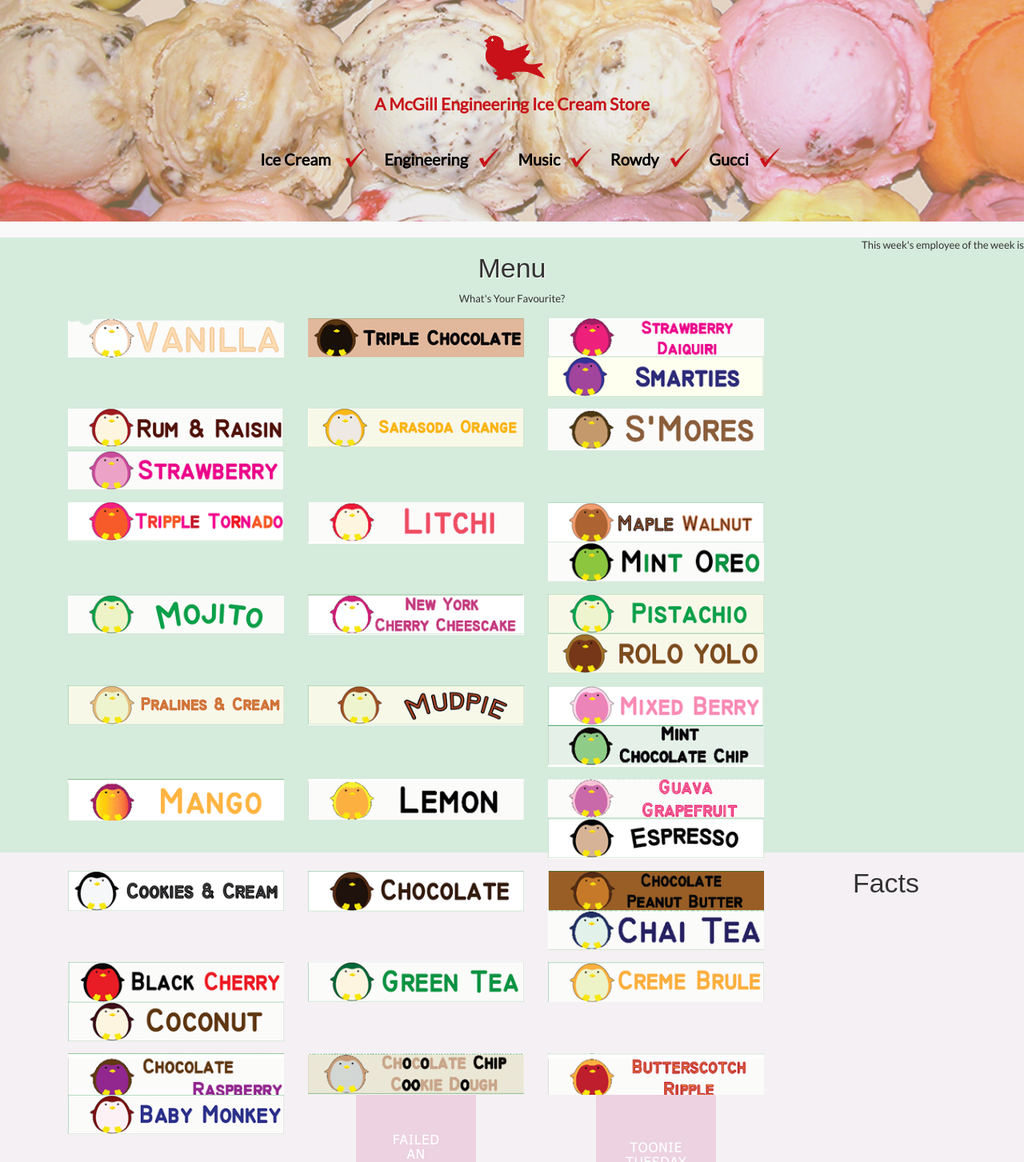
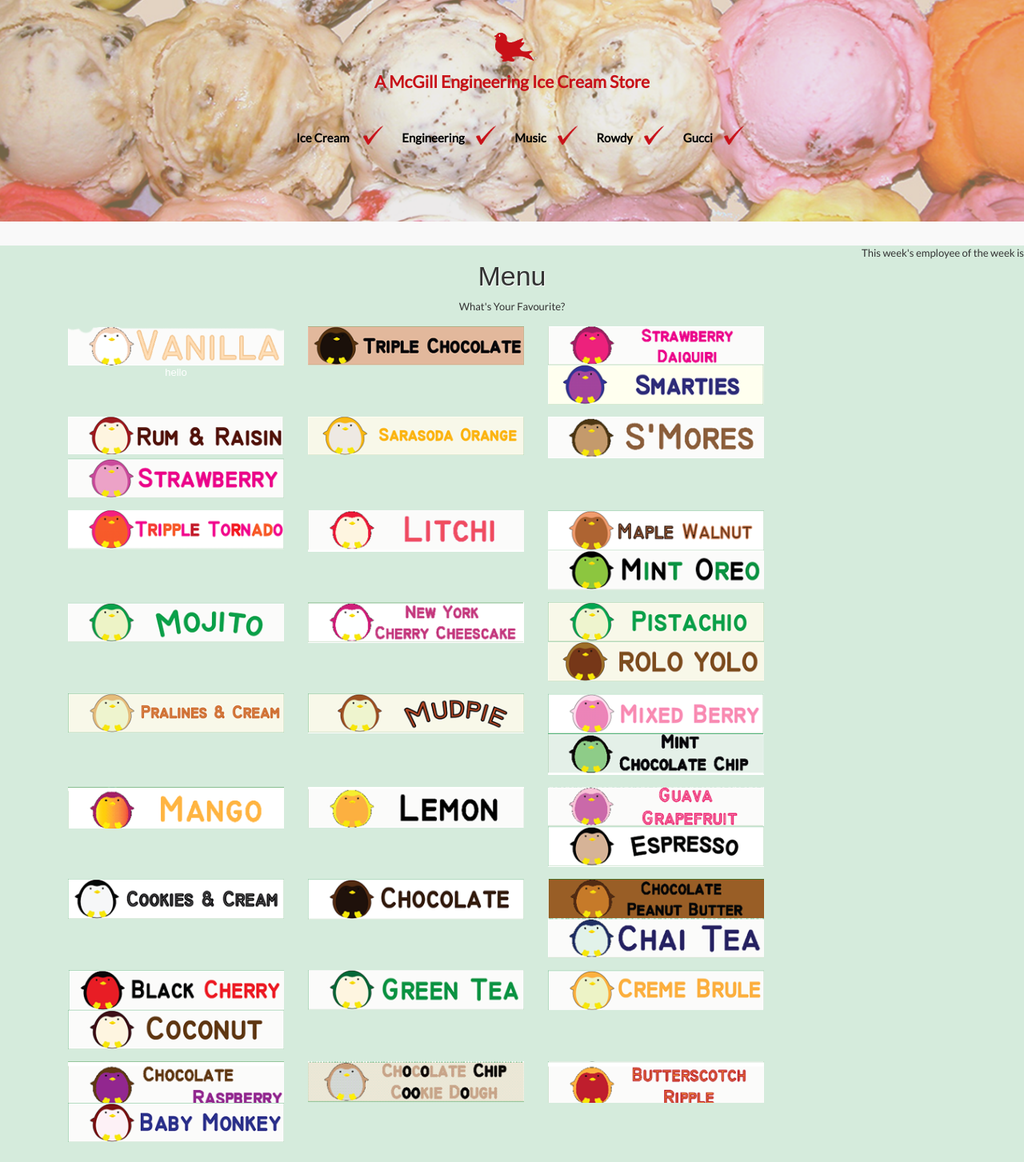
Before and after one commit to richiwu/Frostbite, a plain HTML site: page Revamped/index.html in a window 1280 px wide. Shown: the part 243-1696 px from the top of the page at 80% size. Drawn offline with nearby package versions, Linux system fonts and the light colour scheme.

Commit message:
wrapping div

```diff
--- a/Revamped/CSS/style.css
+++ b/Revamped/CSS/style.css
@@ -2,6 +2,7 @@
 	margin: 0 auto;
 /*	position: relative;*/
 	height: 100%;
+	width: 100%;
 
 }
 
@@ -16,6 +17,7 @@
 
 #menu, #prices,#contact, #employee, #testimonial, #application {
 	margin-top: -10px;
+    margin: 0 auto;
 }
 
 #yolo {
@@ -102,9 +104,10 @@
 .main-notes li {
 	display: inline;
 	margin-left: 20px;
-	font-size: 20px;
+	font-size: 15px;
 	color: #000;
 	font-weight: bold;
+	font-family: lato;
 }
 
 .main-notes img {
@@ -117,7 +120,6 @@
 
 #menu {
 	background-color: #d5ebdc;
-	height: 780px;
 
 }
 
@@ -159,8 +161,7 @@
 ***********************************************/
 #facts {
 	background-color: #f5f0f4;
-	margin-top: -30px;
-	height: 400px;
+	margin-top: -20px;
 }
 
 #facts a {
@@ -183,7 +184,6 @@
 
 #prices {
 	background-color: #f5dd88;
-	height: 320px;
 }
 
 #prices ul {
@@ -205,7 +205,7 @@
 
 #employee {
 	background-color: #fff;
-	height: 1200px;
+
 }
 
 /**********************************************
@@ -226,7 +226,6 @@
 
 #contact {
 	background-color: #bbecf5;
-	height: 200px;
 }
 
 /**********************************************
@@ -243,7 +242,6 @@
 ***********************************************/
 footer {
 	background-color: #827c88;
-	height: 20px;
 }
 
 footer p {
--- a/Revamped/index.html
+++ b/Revamped/index.html
@@ -6,12 +6,13 @@
 		<meta charset="utf-8">
 		<meta http-equiv="refresh" content="30">
 		<meta content="IE=edge" http-equiv="X-UA-Compatible">
+		<meta name="description" content="A McGill Engineering Ice Cream Store">
 		<link rel="stylesheet" type="text/css" href="css/style.css">
 		<link rel="stylesheet" type="text/css" href="bootstrap/css/bootstrap.css">
 		<link rel="stylesheet" type="text/css" href="bootstrap/css/bootstrap.min.css">
 		<link rel="stylesheet" type="text/css" href="bootstrap/css/bootstrap-responsive.css">
 		<link rel="stylesheet" type="text/css" href="bootstrap/css/bootstrap-responsive.min.css">
-		<link href="//netdna.bootstrapcdn.com/bootstrap/3.0.0/css/bootstrap.min.css" rel="stylesheet">
+		<link href="//netdna.bootstrapcdn.com/bootstrap/2.3.2/css/bootstrap.min.css" rel="stylesheet">
 		<link href='http://fonts.googleapis.com/css?family=Lato&subset=latin,latin-ext' rel='stylesheet' type='text/css'>
 		<link rel="icon" type="image/png" href="images/logo_peng.png">
 		<link rel="stylesheet" type="text/css" href="css/demo.css" />
@@ -61,7 +62,7 @@
 			<br/>
 			<br/>
 			<br/>
-			<img src="images/marlet.png">
+			<img src="images/marlet.PNG" width="85" height="85">
 			<p> A McGill Engineering Ice Cream Store </p>
 
 			<div class="main-notes">
@@ -92,7 +93,7 @@
 		<p> What's Your Favourite? </p>
 			<div class="menu-section">
 				<div class="row row1 menurow">
-					<div class="span3"><a href =""><img src="images/row1col1.png"></a></div>
+					<div class="span3"><figure><a href =""><img src="images/row1col1.png"><figcaption>hello</figcaption></figure></a></div>
 					<div class="span3"><a href =""><img src="images/row1col2.png"></a></div>
 					<div class="span3"><a href =""><img src="images/row1col3.png"></a></div>
 					<div class="span3"><a href =""><img src="images/row1col4.png"></a></div>
@@ -147,6 +148,7 @@
 				</div>
 			</div>
 		</div>
+        <br/> <br/>
 	</section>
 
 
@@ -292,6 +294,7 @@
 			</div>
 		</div>
 <!-- 		<h2> At work right now: </h2> -->
+         <br/> <br/>
 	</section>
 
 <!--**********************************************
```
